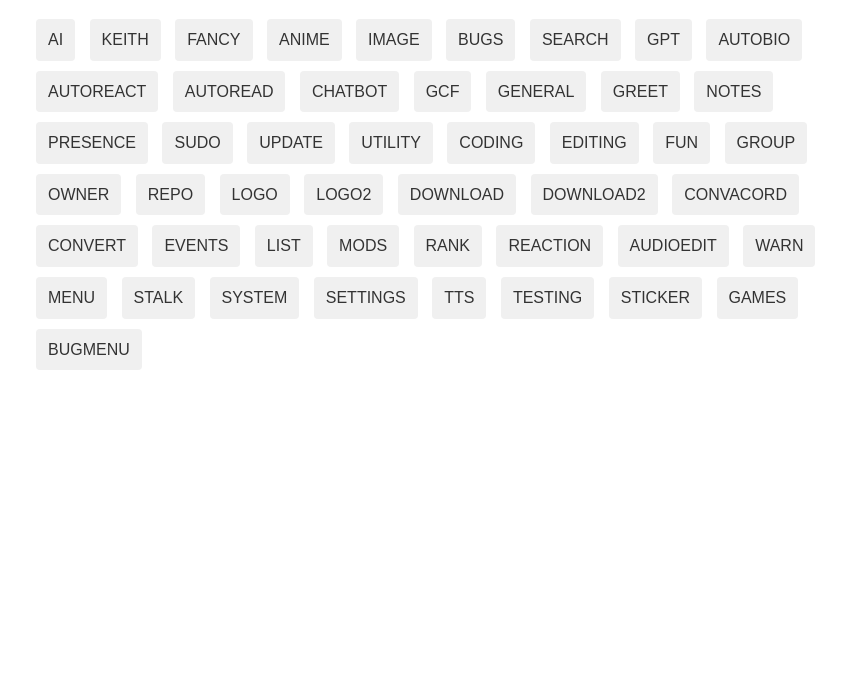
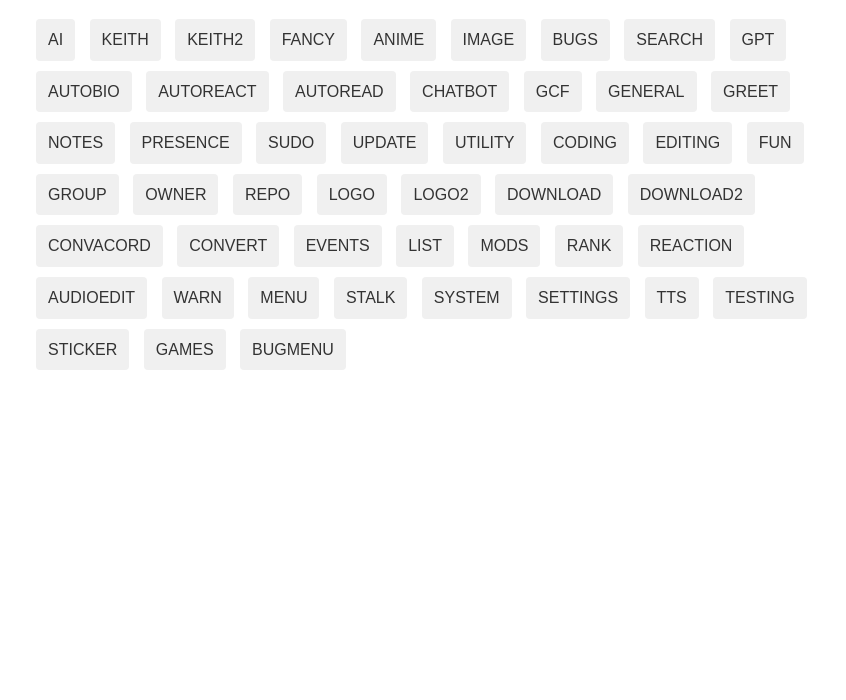
Before and after one commit to barazaghost/REMOTE, a plain HTML site: page index.html in a window 1280 px wide. Shown: the part 100-800 px from the top of the page, without its empty margins (209-1055 px from the left). Drawn offline with Linux system fonts and the light colour scheme.

Commit message:
Add link to Keith2.js in index.html

```diff
--- a/index.html
+++ b/index.html
@@ -32,6 +32,7 @@
     <div>
         <a href="https://raw.githubusercontent.com/barazaghost/REMOTE/refs/heads/main/Cmds/Ai.js">AI</a>
         <a href="https://raw.githubusercontent.com/barazaghost/REMOTE/refs/heads/main/Keith.js">KEITH</a>
+        <a href="https://raw.githubusercontent.com/barazaghost/REMOTE/refs/heads/main/Keith2.js">KEITH2</a>
         <a href="https://raw.githubusercontent.com/barazaghost/REMOTE/refs/heads/main/Cmds/Fancy.js">FANCY</a>
         <a href="https://raw.githubusercontent.com/barazaghost/REMOTE/refs/heads/main/Cmds/Anime.js">ANIME</a>
         <a href="https://raw.githubusercontent.com/barazaghost/REMOTE/refs/heads/main/Cmds/Image.js">IMAGE</a>
```
